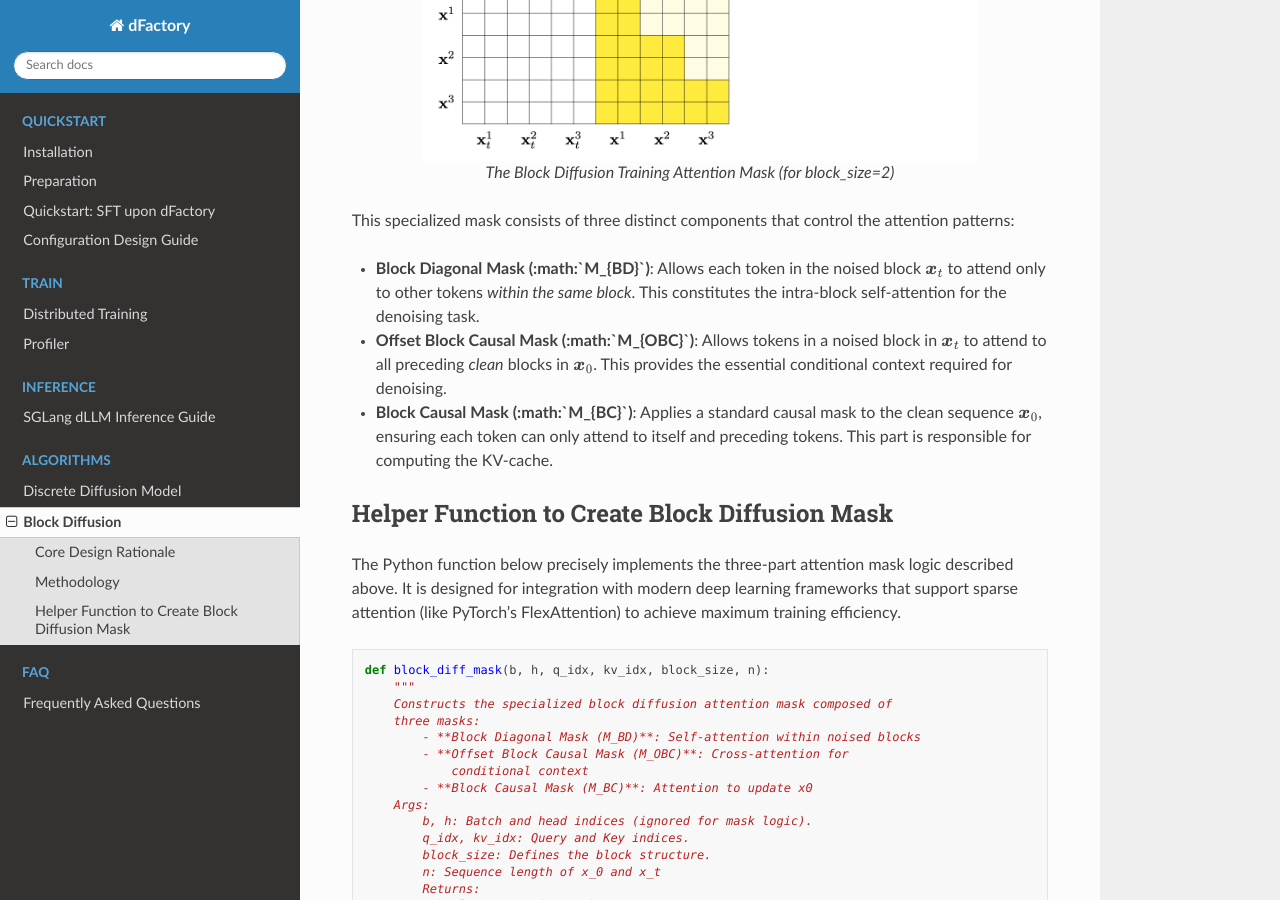
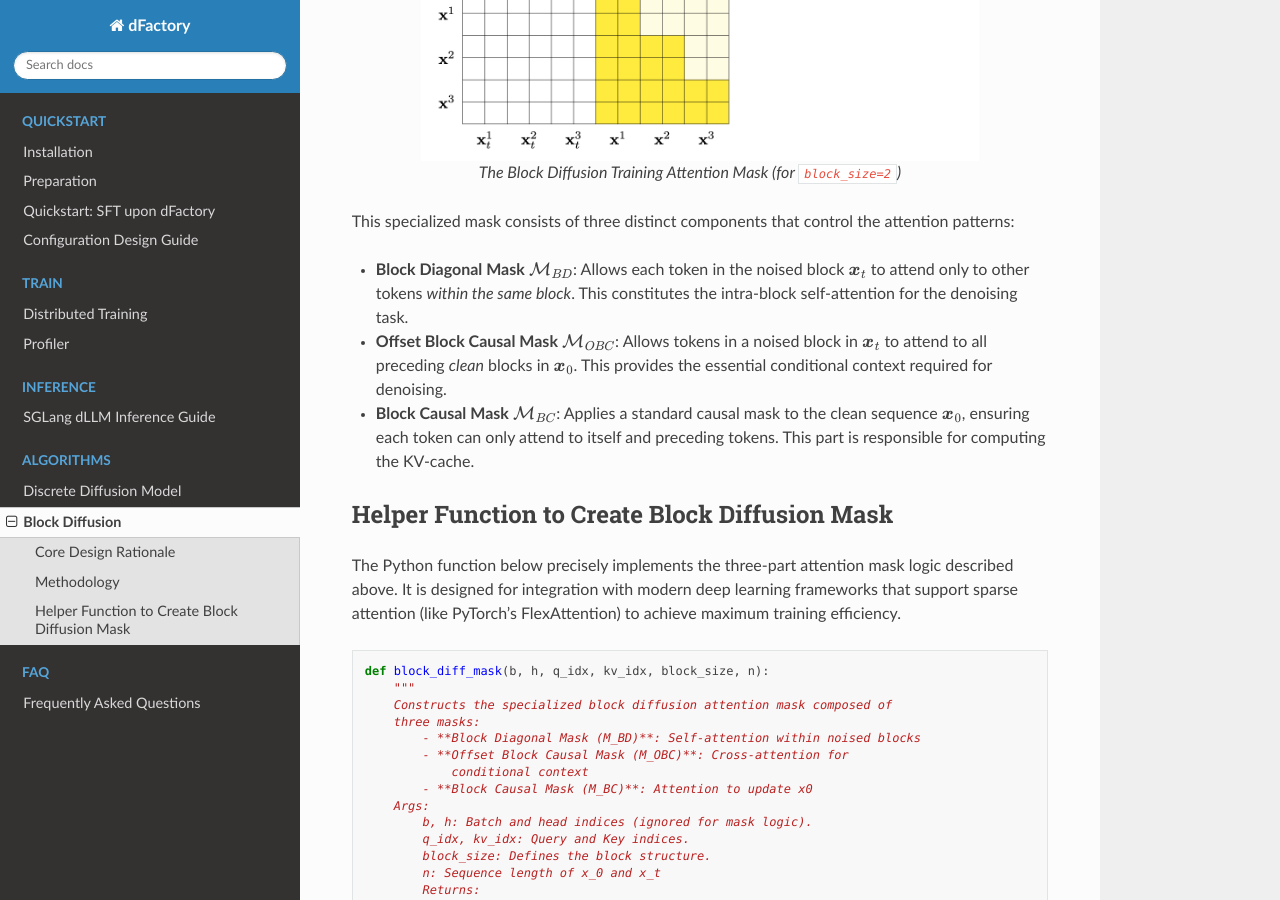
Before and after one commit to inclusionAI/dFactory, a Sphinx documentation site: the page built from docs/source/algo/block_diffusion.rst, in a window 1280 px wide and 900 px high, scrolled down 3014 px. Built offline with Sphinx 7.4.7 and the Read the Docs theme 3.1.0, drawn with Linux system fonts in a browser that asks for light colours; comment, search, counter and statistics services are not loaded.

Commit message:
docs: fix symbols

```diff
--- a/docs/source/algo/block_diffusion.rst
+++ b/docs/source/algo/block_diffusion.rst
@@ -83,17 +83,17 @@ To train the model efficiently, Block Diffusion employs a clever unified attenti
    :align: center
    :width: 80%
 
-   The Block Diffusion Training Attention Mask (for `block_size=2`)
+   The Block Diffusion Training Attention Mask (for ``block_size=2``)
 
 This specialized mask consists of three distinct components that control the attention patterns:
 
-*   **Block Diagonal Mask (:math:`M_{BD}`)**:
+*   **Block Diagonal Mask** :math:`\mathcal{M}_{BD}`:
     Allows each token in the noised block :math:`\boldsymbol{x}_t` to attend only to other tokens *within the same block*. This constitutes the intra-block self-attention for the denoising task.
 
-*   **Offset Block Causal Mask (:math:`M_{OBC}`)**:
+*   **Offset Block Causal Mask** :math:`\mathcal{M}_{OBC}`:
     Allows tokens in a noised block in :math:`\boldsymbol{x}_t` to attend to all preceding *clean* blocks in :math:`\boldsymbol{x}_0`. This provides the essential conditional context required for denoising.
 
-*   **Block Causal Mask (:math:`M_{BC}`)**:
+*   **Block Causal Mask** :math:`\mathcal{M}_{BC}`:
     Applies a standard causal mask to the clean sequence :math:`\boldsymbol{x}_0`, ensuring each token can only attend to itself and preceding tokens. This part is responsible for computing the KV-cache.
 
 Helper Function to Create Block Diffusion Mask
```
